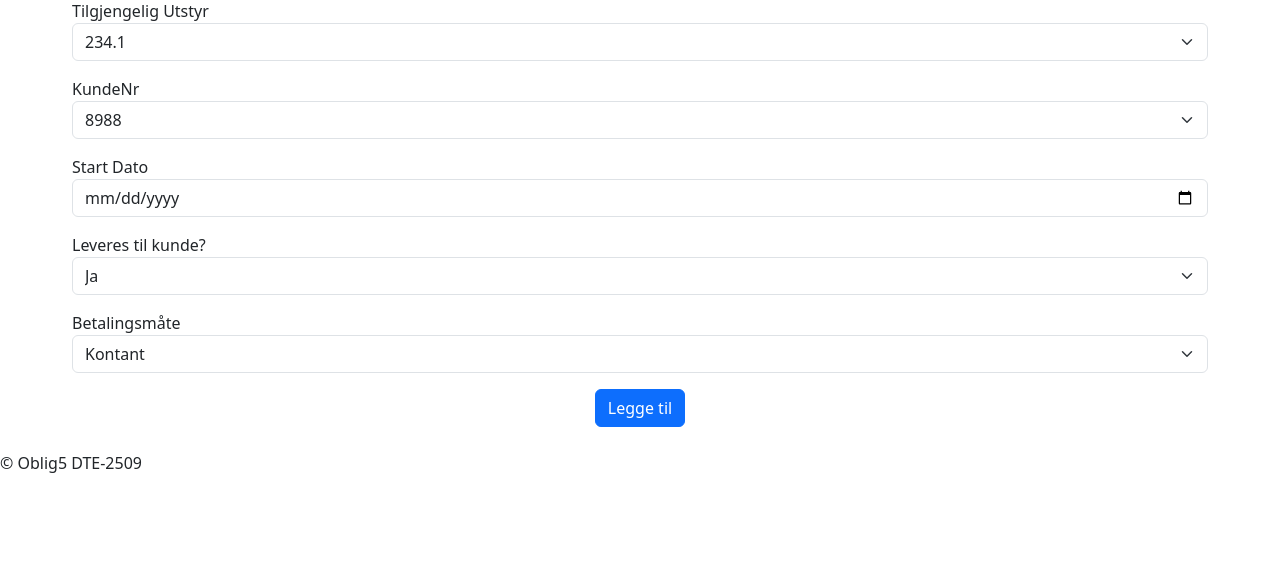
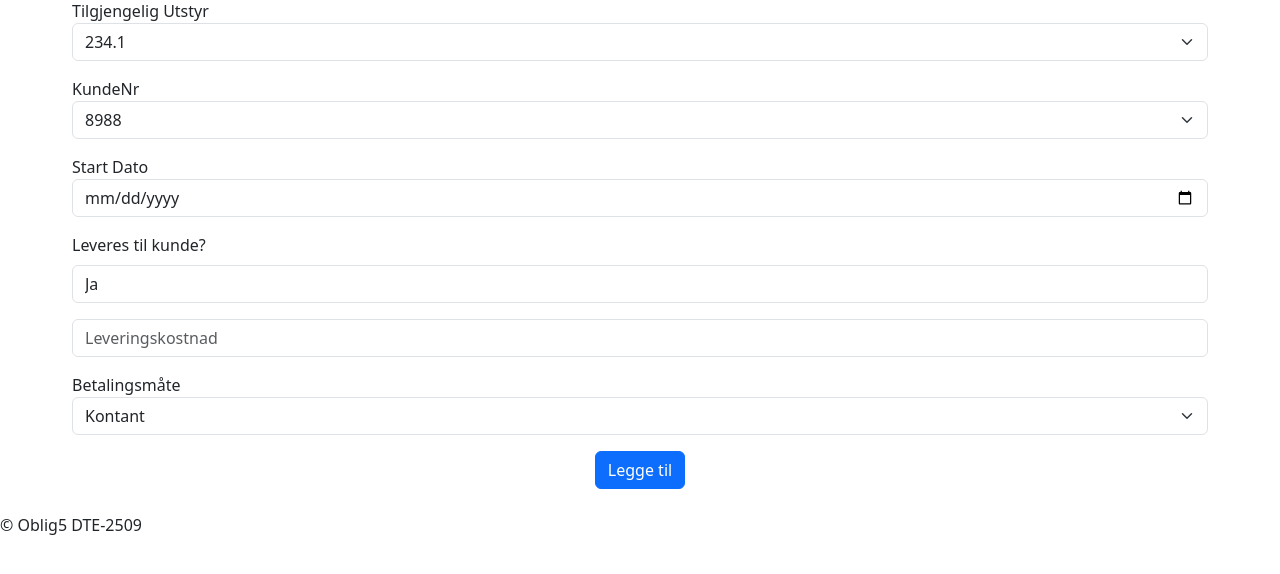
Before and after one commit to yitong-sun/26V_DTE2509_Utleieapp, a Flask app: page /utleie/utleie/add in a window 1280 px wide. Shown: the part 134-708 px from the top of the page. Run offline with Flask 3, Linux system fonts and the light colour scheme; a user stored in the database is signed in; data comes from the database, SQL or seed files in the repository.

Commit message:
styling and some features in utleie
added calculation for totalpris when innlevert, made add utleie unavailable when no utstyr available, added levertkostnad field to add utleie, did some styling on user forms

```diff
--- a/Oblig 5/database.py
+++ b/Oblig 5/database.py
@@ -116,9 +116,9 @@ class Database():
         return self.cursor.fetchall()
 
     #create utleie
-    def add_utleie(self, kundebehandler_id, kunde_nr, utstyr_id, instans_id, leveres_kunde, betalingsmåte_id, start_dato): # not working yet
-        self.cursor.execute("INSERT INTO utleie (KundebehandlerId, KundeNr, UtstyrId, InstansId, LeveresKunde, BetalingsmåteId, UtleidDato) VALUES (%s, %s, %s,%s,%s,%s,%s)",
-                            (kundebehandler_id, kunde_nr, utstyr_id, instans_id, leveres_kunde, betalingsmåte_id, start_dato))
+    def add_utleie(self, kundebehandler_id, kunde_nr, utstyr_id, instans_id, leveres_kunde, betalingsmåte_id, start_dato, leveringskostnad): # not working yet
+        self.cursor.execute("INSERT INTO utleie (KundebehandlerId, KundeNr, UtstyrId, InstansId, LeveresKunde, BetalingsmåteId, UtleidDato, LeveringsKostnad) VALUES (%s, %s, %s,%s,%s,%s,%s,%s)",
+                            (kundebehandler_id, kunde_nr, utstyr_id, instans_id, leveres_kunde, betalingsmåte_id, start_dato, leveringskostnad))
 
     def get_kunde_nr(self):
         self.cursor.execute("SELECT KundeNr FROM kunde")
@@ -143,6 +143,14 @@ class Database():
     def edit_innlevert_utleie(self, slutt_dato, utleie_id): # not working yet
         self.cursor.execute("UPDATE utleie SET InnlevertDato=%s WHERE UtleieId=%s ", (slutt_dato, utleie_id))
 
+    def calculate_totalpris(self, utleie_id):
+        self.cursor.execute("""SELECT SUM(ut.LeiePrisDøgn*DATEDIFF(utl.InnlevertDato, utl.UtleidDato) + utl.LeveringsKostnad)
+                                FROM utstyr as ut, utleie as utl
+                                WHERE ut.UtstyrId=utl.UtstyrId AND utl.UtleieId = %s""", (utleie_id,))
+        return self.cursor.fetchone()
+
+    def edit_totalpris_utleie(self,totalpris ,utleie_id):
+        self.cursor.execute("UPDATE utleie SET TotalPris=%s WHERE UtleieId=%s ", (totalpris, utleie_id))
 
     #Registrere utleie
         #Velg kunde
--- a/Oblig 5/models.py
+++ b/Oblig 5/models.py
@@ -2,6 +2,7 @@ from flask_login import UserMixin
 from flask_wtf import FlaskForm
 from wtforms import SelectField, SubmitField, DateField
 from wtforms.validators import DataRequired
+
 
 # Tabeller i databasen:
 
@@ -43,7 +44,7 @@ class Utleie():
         self.kundebehandler = kundebehandler
         self.leveres_kunde = leveres_kunde
         self.betalingsmåte = betalingsmåte
-        self.leverings_kostnad = leverings_kostnad if leverings_kostnad else "0.00"
+        self.leverings_kostnad = leverings_kostnad
         self.total_pris = total_pris if total_pris else "Uberegnet"
 
 class Adresse():
@@ -120,12 +121,12 @@ class AddUtleieForm(FlaskForm):
     kunde_nr = SelectField('KundeNr', choices=[], coerce=str)
     avail_utstyr = SelectField('Tilgjengelig Utstyr', choices=[], coerce=str)
     betalings_måte = SelectField('Betalingsmåte', choices=[], coerce=str )
-    leveres_kunde = SelectField('Leveres til kunde?', choices=[], coerce=str )
-    start_dato = DateField('Start Dato', format='%Y-%m-%d')
+    #leveres_kunde = SelectField('Leveres til kunde?', choices=[], coerce=str )
+    start_dato = DateField('Start Dato', format='%Y-%m-%d', validators=[DataRequired("Vennligst velg en dato")])
     submit = SubmitField('Legg til Utleie')
 
 class UpdateUtleieForm(FlaskForm):
-    slutt_dato = DateField('Slutt Dato', format='%Y-%m-%d')
+    slutt_dato = DateField('Slutt Dato', format='%Y-%m-%d', validators=[DataRequired("Vennligst velg en dato")])
     submit = SubmitField('Oppdater')
 
 #visninger:
--- a/Oblig 5/routes/user_manager.py
+++ b/Oblig 5/routes/user_manager.py
@@ -31,7 +31,7 @@ def register():
             else:
                 db.create_user(kundeb_id, fornavn, etternavn, email, password)
                 db.create_kundebehandler(kundeb_id,fornavn, etternavn)
-            return redirect( url_for('users.login') )
+            return redirect( url_for('users.login'), error="Ny konto registrert" )
     return render_template("users/register.html")
 
 @users_bp.route('/login', methods=['GET', 'POST'])
@@ -47,7 +47,7 @@ def login():
                 login_user(User(user[0], user[1], user[2], user[3], user[5]))
                 return redirect( url_for('home'))
 
-        return render_template('users/login.html', error = "Invalid credentials")
+        return render_template('users/login.html', error = "Feil e-post eller passord")
     return render_template("users/login.html")
 
 @users_bp.route('/logout')
--- a/Oblig 5/routes/utleie_bp.py
+++ b/Oblig 5/routes/utleie_bp.py
@@ -1,8 +1,7 @@
-from flask import render_template, redirect, url_for, request, Blueprint
+from flask import render_template, redirect, url_for, request, Blueprint, flash
 from flask_login import login_required, current_user
 from database import Database
 from models import Utleie, AddUtleieForm, UpdateUtleieForm
-import datetime
 
 utleie_bp = Blueprint('utleie',__name__)
 
@@ -22,19 +21,27 @@ def add_utleie():
         avail_utstyr = db.get_utstyr_if_available()
         betalingsmåter = db.get_betalingsmåter()
 
+        if not avail_utstyr:
+            error = "Ingen utstyr tilgjengelig"
+            utleier = [Utleie(*utleie) for utleie in db.get_all_utleie()]
+            return render_template('utleie/read.html', utleier=utleier, error=error)
+
     form = AddUtleieForm()
     form.kunde_nr.choices = [(k[0], k[0]) for k in kunde_nrs]
     form.avail_utstyr.choices = [(u[0], u[0]) for u in avail_utstyr]
     form.betalings_måte.choices = [(b[0], b[0]) for b in betalingsmåter]
-    form.leveres_kunde.choices = [('Ja', 'Ja'), ('Nei','Nei')]
+
+    if request.method == "POST":
+        leveres_kunde = request.form['leveres_kunde']
+        leveringskostnad = request.form.get('leveringskostnad', 0.00)
+        lev_kost = leveringskostnad if leveringskostnad != '' else 0
 
     if form.validate_on_submit():
         with Database() as db:
 
                 betalingsmåte_id = db.get_betalingsmåte_id(form.betalings_måte.data)[0]
                 utstyr_id,instans_id = form.avail_utstyr.data.split(".")
-
-                db.add_utleie(current_user.id, form.kunde_nr.data, utstyr_id, instans_id, form.leveres_kunde.data, betalingsmåte_id, form.start_dato.data)
+                db.add_utleie(current_user.id, form.kunde_nr.data, utstyr_id, instans_id, leveres_kunde ,betalingsmåte_id, form.start_dato.data, lev_kost)
                 return redirect(url_for('utleie.all'))
     return render_template('utleie/create.html', form=form, utleie=None)
 
@@ -46,6 +53,8 @@ def edit_innlevert_utleie(utleie_id):
          slutt_dato = form.slutt_dato.data
          with Database() as db:
               db.edit_innlevert_utleie(slutt_dato,utleie_id)
+              totalpris= db.calculate_totalpris(utleie_id)[0]
+              db.edit_totalpris_utleie(totalpris, utleie_id)
               return redirect(url_for('utleie.all'))
     return render_template('utleie/add_edit.html', form=form)
 
--- a/Oblig 5/templates/Users/login.html
+++ b/Oblig 5/templates/Users/login.html
@@ -3,6 +3,7 @@
 
 <div class="container">
     <h2>Logg inn</h2>
+
     {% if error %}
         <div class="alert alert-danger">{{ error }}</div>
     {% endif %}
@@ -18,10 +19,10 @@
             <label for="password">Passord:</label>
             <input type="password" name="password" id="password" class="form-control" required>
         </div>
-        <button type="submit" class="btn btn-primary">Logg inn</button>
+        <div class="text-center my-3"><button type="submit" class="btn btn-primary">Logg inn</button></div>
     </form>
+    <p>Har ikke en konto? <a href="{{ url_for('users.register') }}">Registrer</a></p>
 
-    <p>Har ikke en konto? <a href="{{ url_for('users.register') }}">Registrer</a> </p>
 </div>
 
 {% endblock %}
--- a/Oblig 5/templates/Utleie/create.html
+++ b/Oblig 5/templates/Utleie/create.html
@@ -26,8 +26,15 @@
             {{ form.start_dato(class="form-control") }}
         </div>
         <div class="my-3 mx-5">
-            {{ form.leveres_kunde.label }}
-            {{ form.leveres_kunde(class="form-select") }}
+            <label for="leveres_kunde" class="form-label">Leveres til kunde?</label>
+                <select class="form-control" id="leveres_kunde" name="leveres_kunde">
+                    <option value="Ja" >Ja</option>
+                    <option value="Nei" >Nei</option>
+                </select>
+        </div>
+        <div class="my-3 mx-5">
+            <input type="number" placeholder="Leveringskostnad"
+            name="leveringskostnad" id="leveringskostnad" class="form-control">
         </div>
         <div class="my-3 mx-5">
             {{ form.betalings_måte.label }}
@@ -37,5 +44,35 @@
             <button type="submit"   class="btn btn-primary">Legge til</button>
         </div>
     </form>
+
+    <script>
+    document.addEventListener("DOMContentLoaded", function () {
+        const leveres_kunde = document.getElementById("leveres_kunde");
+        const leveringskostnad = document.getElementById("leveringskostnad");
+
+
+        function update_leveringskostnad_state() {
+            if (leveres_kunde.value === "Nei") {
+                // Nei → lock leveringskostnad
+                leveringskostnad.disabled = true;
+
+            }
+            else {
+              // Ja → unlock leveringskostnad
+                leveringskostnad.disabled = false;
+            }
+        }
+
+        // intially set the state of kundenavn based on the current kundetype value
+        update_leveringskostnad_state();
+
+        // add event listener to update the state of kundenavn when kundetype changes
+        leveres_kunde.addEventListener("change", update_leveringskostnad_state);
+    });
+    </script>
 </div>
-{% endblock %}
+
+
+
+
+    {% endblock %}
--- a/Oblig 5/templates/Utleie/read.html
+++ b/Oblig 5/templates/Utleie/read.html
@@ -4,6 +4,7 @@
 <div class="container mt-4">
     <h2 class="text-center">Utleie</h2>
     <a href="{{ url_for('utleie.add_utleie') }}" class="btn btn-success mb-3">Oppret Ny Utleie</a>
+    {% if error %}<div class="alert alert-danger">{{ error }}</div>{% endif %}
     <table class="table table-bordered">
         <thead class="table-dark">
             <tr>
```
Also changed, not shown: Oblig 5/add_to_index_later.txt (+4 -3 lines), Oblig 5/templates/Statistikk/read.html (+8 -8 lines), Oblig 5/templates/Users/register.html (+5 -4 lines), Oblig 5/templates/Utleie/add_edit.html (+4 -4 lines).
